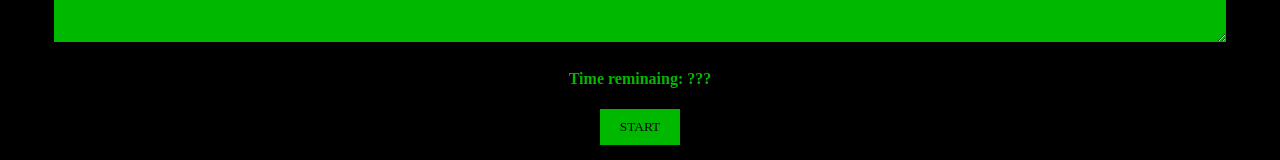
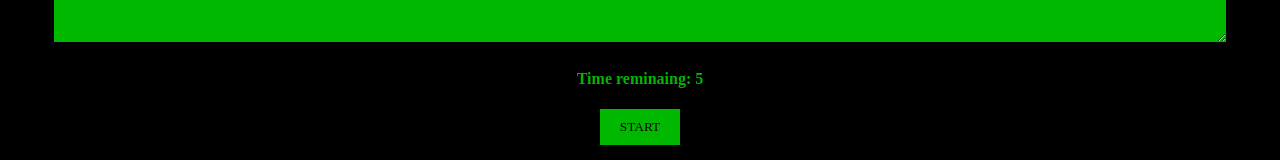
Before and after one commit to kochewww/speed-typing-game, a React (Create React App) app: page / in a window 1280 px wide. Shown: the part 251-411 px from the top of the page. Built offline with nearby package versions, Linux system fonts and the light colour scheme.

Commit message:
Timer has been added

```diff
--- a/src/App.js
+++ b/src/App.js
@@ -1,8 +1,10 @@
-import React, { useState } from "react";
+import React, { useState, useEffect } from "react";
 import "./App.css";
 
 function App() {
   const [text, setText] = useState("");
+  const [timeRemaining, setTimeRemaining] = useState("10");
+
   function handleChange(e) {
     const { value } = e.target;
     setText(value);
@@ -11,11 +13,18 @@ function App() {
     const wordsArr = text.trim().split(" ");
     return wordsArr.filter(word => word !== " ").length;
   }
+  useEffect(() => {
+    if (timeRemaining > 0) {
+      setTimeout(() => {
+        setTimeRemaining(time => time - 1);
+      }, 1000);
+    }
+  }, [timeRemaining]);
   return (
     <div>
       <h1>How fast do you type?</h1>
       <textarea />
-      <h4>Time reminaing: ???</h4>
+      <h4>Time reminaing: {timeRemaining}</h4>
       <button onChange={handleChange} value={text}>
         Start
       </button>
```
